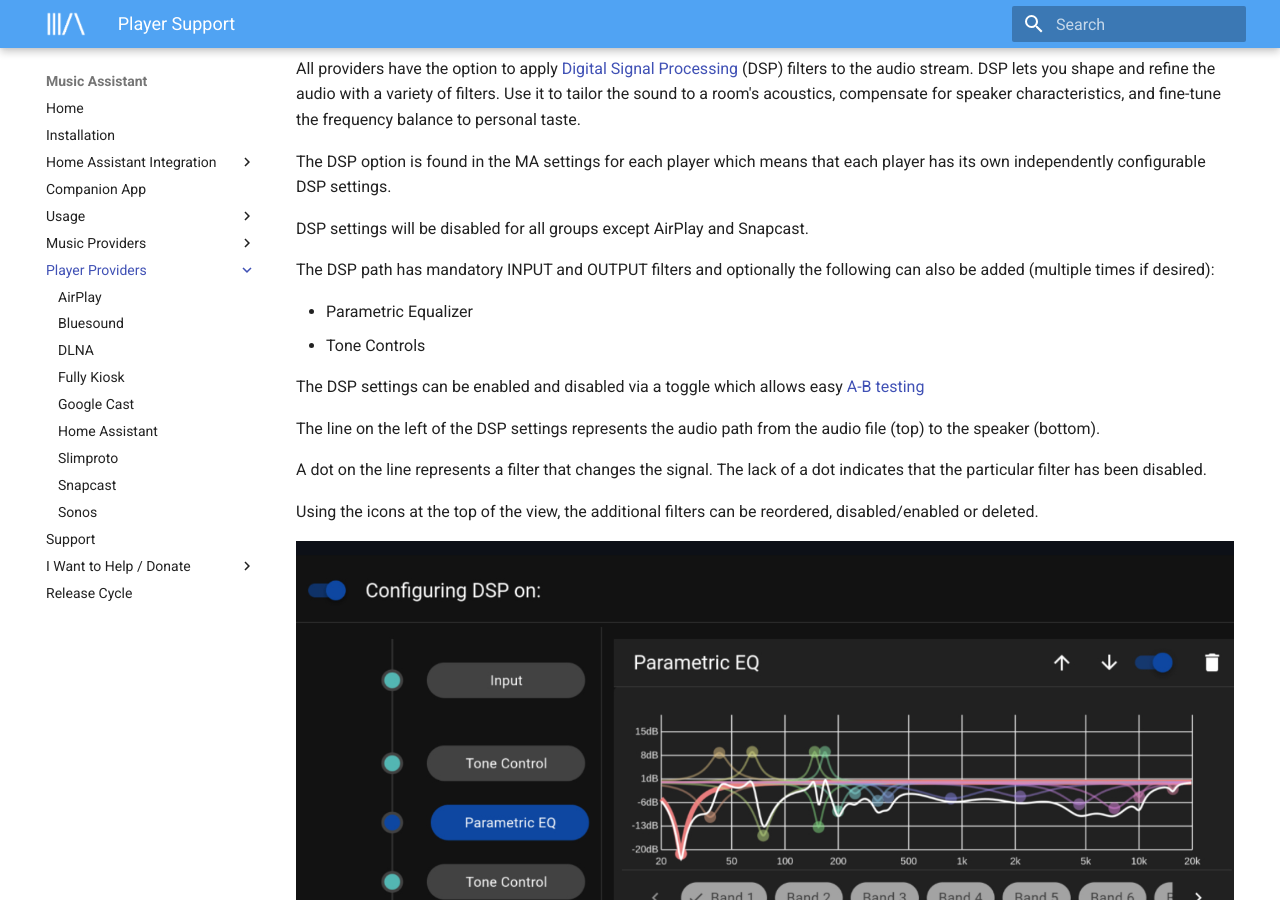
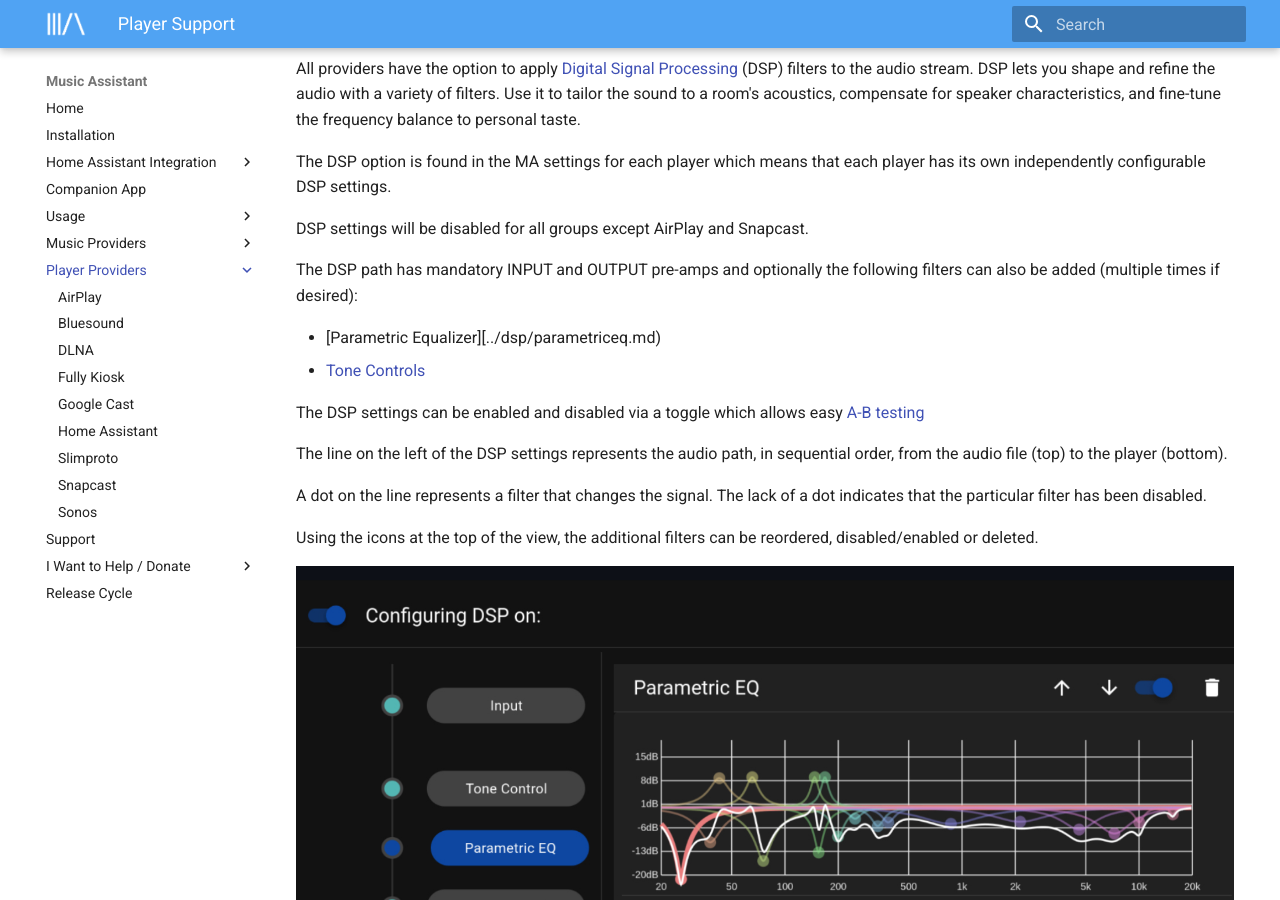
Before and after one commit to pwbriggs/music-assistant.github.io, an MkDocs documentation site: the page built from docs/player-support/index.md, in a window 1280 px wide and 900 px high, scrolled down 1592 px. Built offline with MkDocs 1.6.1 and Material for MkDocs 9.7.7, drawn with Linux system fonts in a browser that asks for light colours.

Commit message:
More drafting

```diff
--- a/docs/player-support/index.md
+++ b/docs/player-support/index.md
@@ -32,14 +32,14 @@
 
 DSP settings will be disabled for all groups except AirPlay and Snapcast.
 
-The DSP path has mandatory INPUT and OUTPUT filters and optionally the following can also be added (multiple times if desired):
+The DSP path has mandatory INPUT and OUTPUT pre-amps and optionally the following filters can also be added (multiple times if desired):
 
-- Parametric Equalizer
-- Tone Controls
+- [Parametric Equalizer][../dsp/parametriceq.md)
+- [Tone Controls](../dsp/tonecontrols.md)
 
 The DSP settings can be enabled and disabled via a toggle which allows easy [A-B testing](https://www.youtube.com/watch?v=KefGjPYyIO4)
 
-The line on the left of the DSP settings represents the audio path from the audio file (top) to the speaker (bottom).
+The line on the left of the DSP settings represents the audio path, in sequential order, from the audio file (top) to the player (bottom).
 
 A dot on the line represents a filter that changes the signal. The lack of a dot indicates that the particular filter has been disabled.
 
```
